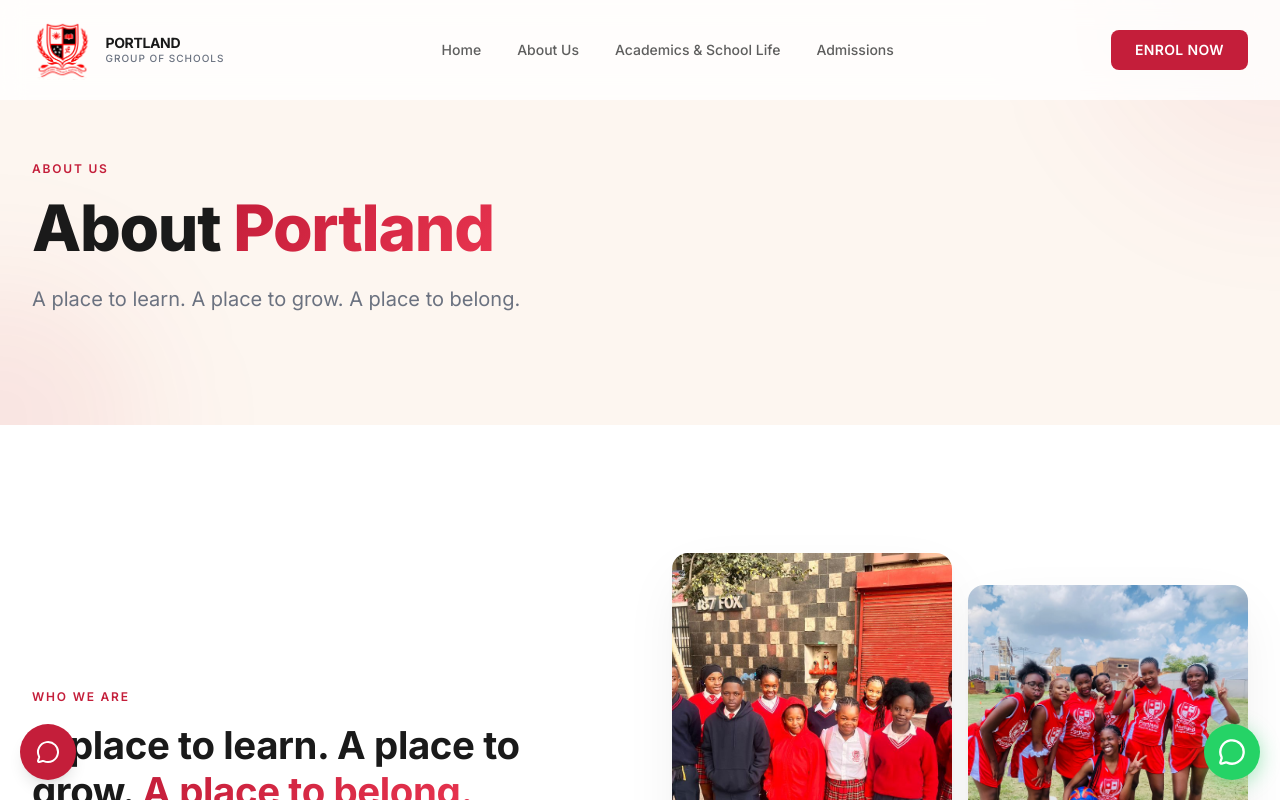
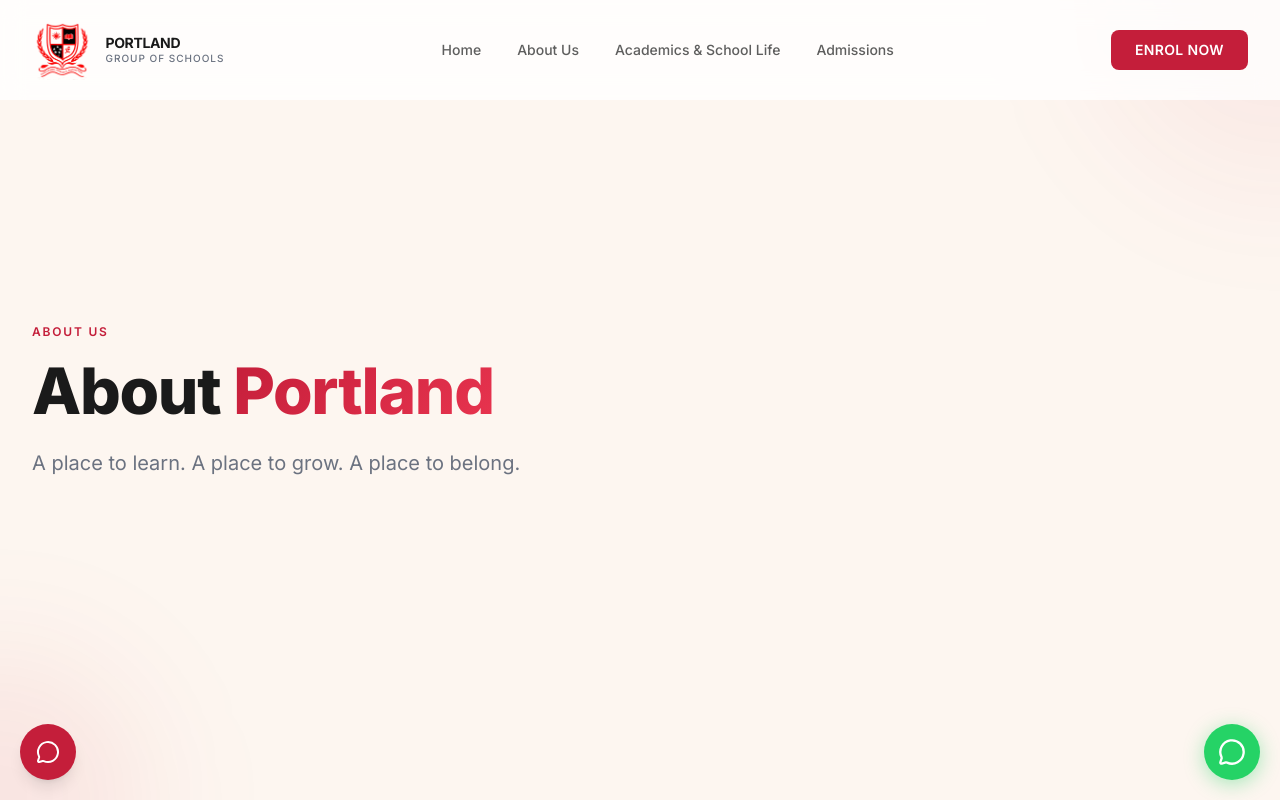
Before and after one commit to Crispen-ux/portland, a Next.js app: page /about in a window 1280 px wide. Shown: the top 800 px of the page. Built offline with nearby package versions, Linux system fonts and the light colour scheme.

Commit message:
Match hero section heights — all pages now min-h-[100vh] with flex centering, fixed homepage alignment

```diff
--- a/src/app/about/page.tsx
+++ b/src/app/about/page.tsx
@@ -26,13 +26,13 @@
       {/* Hero */}
       <section
         ref={heroRef}
-        className="relative pt-32 pb-20 lg:pt-40 lg:pb-28 overflow-hidden bg-portland-cream"
+        className="relative min-h-[100vh] flex items-center overflow-hidden bg-portland-cream"
       >
         {/* Decorative accents */}
         <div className="absolute top-0 right-0 w-96 h-96 bg-portland-red/5 rounded-full blur-3xl -translate-y-1/2 translate-x-1/2" />
         <div className="absolute bottom-0 left-0 w-72 h-72 bg-portland-red/8 rounded-full blur-3xl translate-y-1/2 -translate-x-1/2" />
 
-        <div className="relative z-10 max-w-7xl mx-auto px-4 sm:px-6 lg:px-8">
+        <div className="relative z-10 max-w-7xl mx-auto px-4 sm:px-6 lg:px-8 w-full">
           <div
             className={`max-w-2xl transition-all duration-700 ${
               heroInView ? "opacity-100 translate-y-0" : "opacity-0 translate-y-8"
--- a/src/app/academics/page.tsx
+++ b/src/app/academics/page.tsx
@@ -25,13 +25,13 @@
       {/* Hero */}
       <section
         ref={heroRef}
-        className="relative pt-32 pb-20 lg:pt-40 lg:pb-28 overflow-hidden bg-portland-dark"
+        className="relative min-h-[100vh] flex items-center overflow-hidden bg-portland-dark"
       >
         {/* Decorative accents */}
         <div className="absolute top-0 left-1/3 w-96 h-96 bg-portland-red/8 rounded-full blur-3xl -translate-y-1/2" />
         <div className="absolute bottom-0 right-0 w-72 h-72 bg-portland-red/5 rounded-full blur-3xl translate-x-1/2" />
 
-        <div className="relative z-10 max-w-7xl mx-auto px-4 sm:px-6 lg:px-8">
+        <div className="relative z-10 max-w-7xl mx-auto px-4 sm:px-6 lg:px-8 w-full">
           <div
             className={`max-w-2xl transition-all duration-700 ${
               heroInView ? "opacity-100 translate-y-0" : "opacity-0 translate-y-8"
--- a/src/app/admissions/page.tsx
+++ b/src/app/admissions/page.tsx
@@ -52,13 +52,13 @@
       {/* Hero */}
       <section
         ref={heroRef}
-        className="relative pt-32 pb-20 lg:pt-40 lg:pb-28 overflow-hidden bg-portland-red"
+        className="relative min-h-[100vh] flex items-center overflow-hidden bg-portland-red"
       >
         {/* Decorative accents */}
         <div className="absolute top-0 right-0 w-96 h-96 bg-white/5 rounded-full blur-3xl -translate-y-1/2 translate-x-1/2" />
         <div className="absolute bottom-0 left-0 w-72 h-72 bg-portland-dark/10 rounded-full blur-3xl translate-y-1/2 -translate-x-1/2" />
 
-        <div className="relative z-10 max-w-7xl mx-auto px-4 sm:px-6 lg:px-8 text-center">
+        <div className="relative z-10 max-w-7xl mx-auto px-4 sm:px-6 lg:px-8 w-full text-center">
           <div
             className={`transition-all duration-700 ${
               heroInView ? "opacity-100 translate-y-0" : "opacity-0 translate-y-8"
--- a/src/components/HeroSection.tsx
+++ b/src/components/HeroSection.tsx
@@ -12,7 +12,7 @@
       <div className="absolute bottom-0 left-0 w-96 h-96 bg-portland-red/5 rounded-full blur-3xl -translate-x-1/2 translate-y-1/2" />
 
       {/* Content */}
-      <div className="relative z-10 max-w-7xl mx-auto px-4 sm:px-6 lg:px-8 pt-32 pb-20">
+      <div className="relative z-10 max-w-7xl mx-auto px-4 sm:px-6 lg:px-8 w-full">
         <div className="max-w-3xl">
           {/* Eyebrow */}
           <div className="animate-fade-up mb-6">
```
